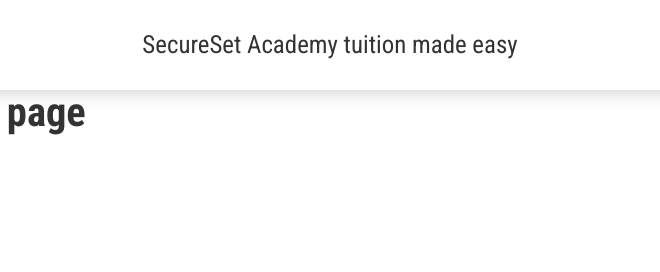
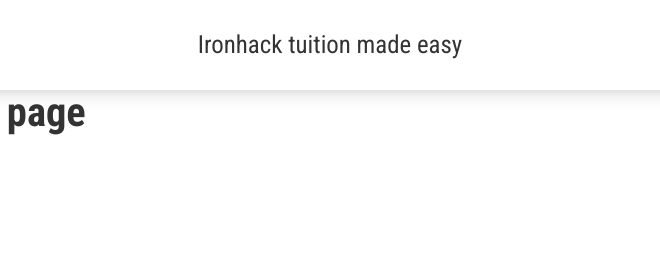
Before and after one commit to chrisdesilva/skills_fund_ironhack, a Gatsby site: page /page-2 in a window 1280 px wide. Shown: the top 272 px of the page, 310-970 px from the left. Built offline with nearby package versions, Linux system fonts and the light colour scheme; Gatsby itself is replaced by a stand-in of ours.

Commit message:
Update header with school info

```diff
--- a/src/components/header.js
+++ b/src/components/header.js
@@ -6,8 +6,8 @@
 // update school-specific info
 
 const schoolInfo = {
-  schoolName: 'SecureSet Academy',
-  schoolUrl: 'https://secureset.com/' // update with url of school's website
+  schoolName: 'Ironhack',
+  schoolUrl: 'https://www.ironhack.com/en' // update with url of school's website
 }
 
 const Header = ({ siteTitle }) => (
```
